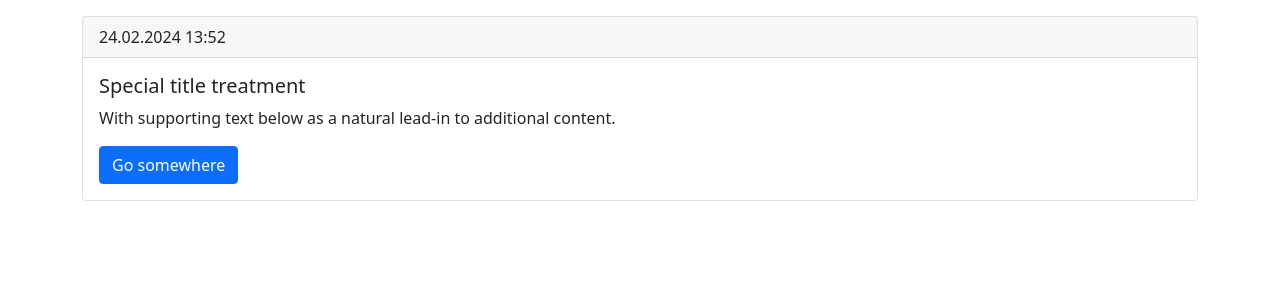
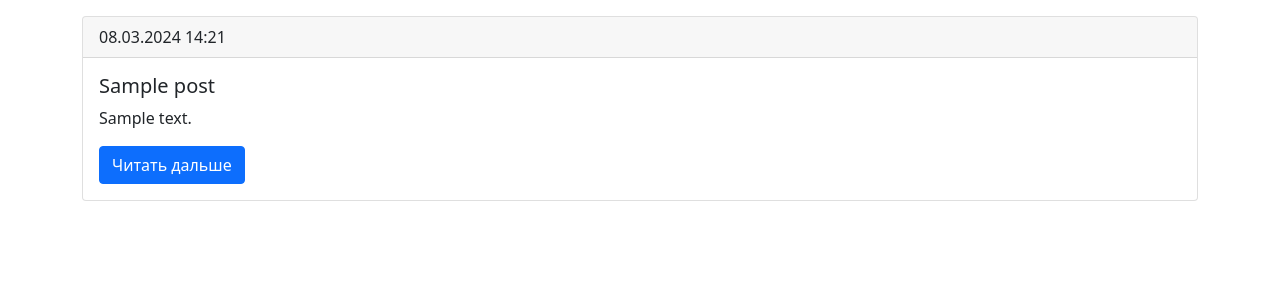
Before and after one commit to barabane/Mini-Blog, a Flask app: template templates/index.html in a window 1280 px wide. Shown: the part 56-356 px from the top of the page. Run offline with Flask 3, Linux system fonts and the light colour scheme; the template is opened without the code that fills it: most values are stand-ins (such as "Sample title", 1, 10 or a date in 2020).

Commit message:
Index page

```diff
--- a/app.py
+++ b/app.py
@@ -2,7 +2,7 @@ import os
 
 from dotenv import load_dotenv
 from flask import Flask, g, redirect
-from flask_login import LoginManager, current_user, login_required
+from flask_login import LoginManager, current_user
 
 from UserLogin import UserLogin
 from routes.auth import auth as auth_blueprint
@@ -26,10 +26,10 @@ def create_app():
         app.register_blueprint(auth_blueprint)
         app.register_blueprint(profile_blueprint)
 
-        @app.errorhandler(404)
-        @login_required
-        def page_not_found_logged_in(error):
-            return redirect('/feed/1')
+        # @app.errorhandler(404)
+        # @login_required
+        # def page_not_found_logged_in(error):
+        #     return redirect('/')
 
         @app.before_request
         def before_request():
@@ -41,7 +41,7 @@ def create_app():
 
         @login_manager.unauthorized_handler
         def unauthorized():
-            return redirect('/login')
+            return redirect('/')
 
     return app
 
--- a/models/Tags.py
+++ b/models/Tags.py
@@ -1,4 +1,4 @@
-from sqlalchemy import String, INTEGER
+from sqlalchemy import String, INTEGER, ForeignKey
 from sqlalchemy.orm import Mapped, mapped_column
 
 from .BaseModel import Base
@@ -7,6 +7,6 @@ from .BaseModel import Base
 class Tags(Base):
     __tablename__ = "tags"
 
-    id: Mapped[int] = mapped_column(INTEGER, primary_key=True)
-    post_id: Mapped[str] = mapped_column(String(36), nullable=False)
+    id: Mapped[int] = mapped_column(String(36), primary_key=True)
+    post_id: Mapped[str] = mapped_column(String(36), ForeignKey("posts.id"), nullable=False)
     tag: Mapped[str] = mapped_column(String(30), nullable=False)
--- a/templates/components/post.html
+++ b/templates/components/post.html
@@ -1,10 +1,10 @@
 <div class="card mb-3">
   <div class="card-header">
-    24.02.2024 13:52
+    {{ post.date.now().strftime("%d.%m.%Y") }} {{ post.date.now().strftime("%H:%M") }}
   </div>
   <div class="card-body">
-    <h5 class="card-title">Special title treatment</h5>
-    <p class="card-text">With supporting text below as a natural lead-in to additional content.</p>
-    <a href="#" class="btn btn-primary">Go somewhere</a>
+    <h5 class="card-title">{{ post.title }}</h5>
+    <p class="card-text">{{ post.text }}</p>
+    <a href="#" class="btn btn-primary">Читать дальше</a>
   </div>
 </div>
--- a/templates/index.html
+++ b/templates/index.html
@@ -7,7 +7,9 @@
     <div class="col">
       <div class="row">
         <div class="col-lg">
+          {% for post in posts %}
           {% include 'components/post.html'%}
+          {% endfor%}
         </div>
       </div>
     </div>
```
Also changed, not shown: db.py (+3 -4 lines), routes/auth.py (+3 -9 lines), routes/main.py (+7 -14 lines).
